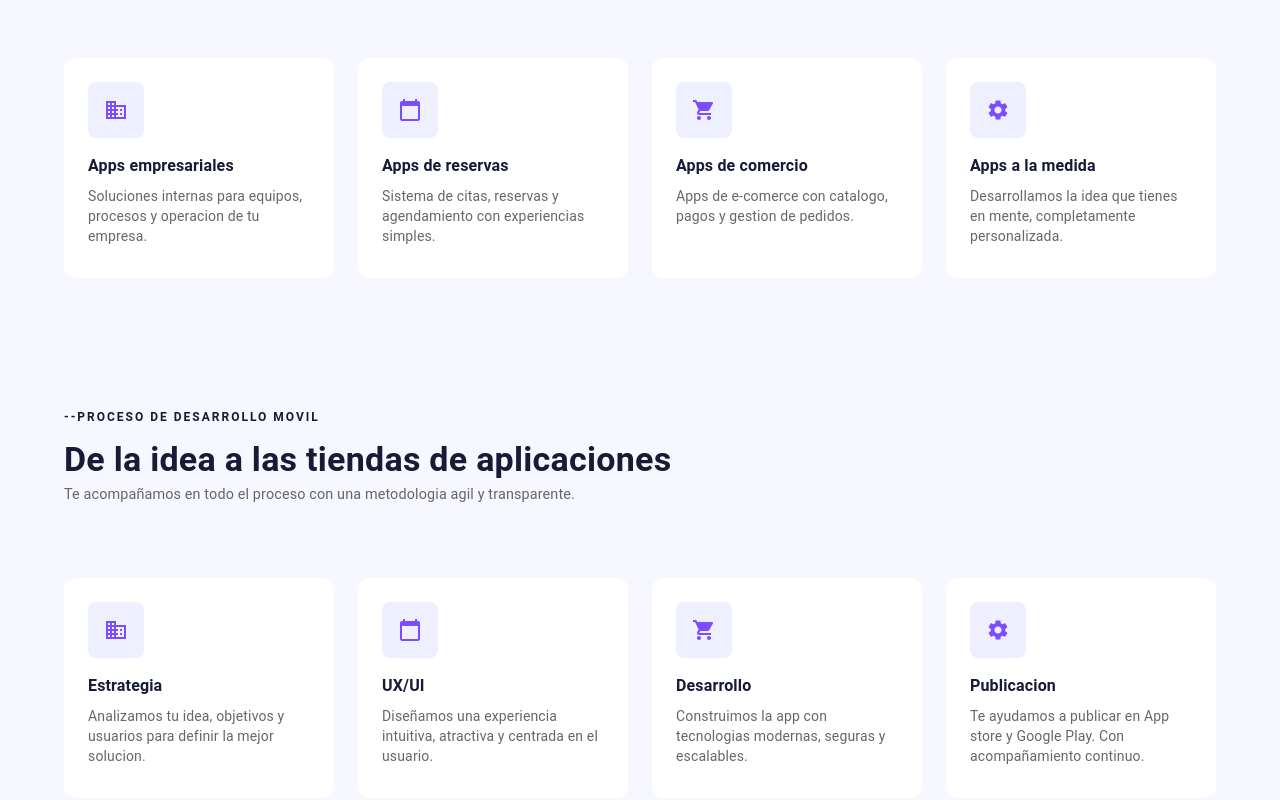
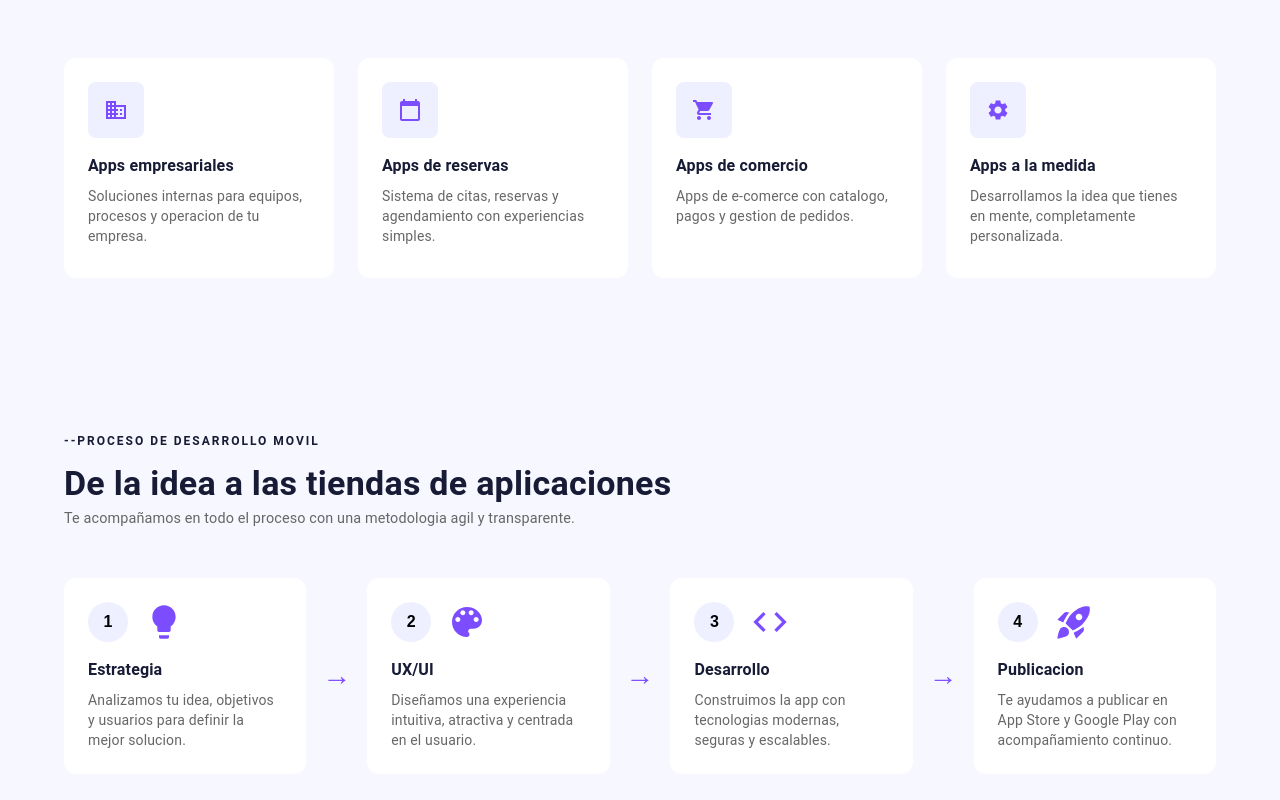
Before and after one commit to jessicahernandezt/dev-nova-solutions, a React (Vite) app: page /aplicaciones-moviles in a window 1280 px wide. Shown: the part 790-1590 px from the top of the page. Built offline with nearby package versions, Linux system fonts and the light colour scheme.

Commit message:
feat:se termino la pagina de proceso de desarrollo movil

```diff
--- a/src/components/ProcesoDesarrolloMovil.jsx
+++ b/src/components/ProcesoDesarrolloMovil.jsx
@@ -1,143 +1,153 @@
-import DomainIcon from '@mui/icons-material/Domain';
-import CalendarTodayIcon from '@mui/icons-material/CalendarToday';
-import ShoppingCartIcon from '@mui/icons-material/ShoppingCart';
-import SettingsIcon from '@mui/icons-material/Settings';
-import {
-    Box,
-    Button,
-    Container,
-    Typography
-} from '@mui/material'
+import LightbulbIcon from '@mui/icons-material/Lightbulb';
+import ColorLensIcon from '@mui/icons-material/ColorLens';
+import CodeIcon from '@mui/icons-material/Code';
+import RocketLaunchIcon from '@mui/icons-material/RocketLaunch';
+import { Box, Container, Typography } from '@mui/material'
 
 function ProcesoDesarroloMovil() {
     return (
-        <Box
-            sx={{
-                minHeight: '520px',
+        <Box sx={{ minHeight: '520px',
         display: 'flex',
         alignItems: 'center',
         backgroundColor: '#f7f7ff',
-                py: 6
-            }}>
-                <Container maxWidth='lg'>
-                <Box
-                    sx={{
-                    display: 'flex',
-                    justifyContent: 'space-between',
-                    alignItems: 'flex-start'
-                    }}>
-
-                    <Box sx={{ width: '60%' }}>
+        py: 6 }}>
+            <Container>
                 <Typography
                     variant='overline'
-                            sx={{
-                            color: '#171b35',
-                            fontWeight: 'bold',
-                            letterSpacing: 2
-                            }}>
+                    sx={{ color: '#171b35', fontWeight: 'bold', letterSpacing: 2 }}>
                     --Proceso de desarrollo movil
                 </Typography>
 
                 <Typography
                     variant='h4'
-                            sx={{ fontWeight: 'bold', color: '#171b35', mt: 1, mb: 1, lineHeight:'1'}}>
+                    sx={{ fontWeight: 'bold', color: '#171b35', mt: 1, mb: 1, lineHeight: '1' }}>
                     De la idea a las tiendas de aplicaciones
                 </Typography>
-                         <Typography
-                        sx={{color: '#666', fontSize: '0.9rem', mb:3}}
-                        >Te acompañamos en todo el proceso con una metodologia agil y transparente.</Typography>
-                    </Box>
-                </Box>
+
+                <Typography sx={{ color: '#666', fontSize: '0.9rem', mb: 3 }}>
+                    Te acompañamos en todo el proceso con una metodologia agil y transparente.
+                </Typography>
 
                 <Box
                     sx={{
+                        display: 'flex',
+                        flexDirection: { xs: 'column', md: 'row' },
+                        mt: 6,
+                    }}>
+
+                    <Box sx={{ p: 3, borderRadius: 3, bgcolor: '#fff', flex: 1 }}>
+                        <Box sx={{ display: 'flex', alignItems: 'center', gap: 2, mb: 2 }}>
+                            <Box sx={{
+                                width: 40,
+                                height: 40,
+                                borderRadius: 10,
+                                bgcolor: '#eef0ff',
                                 display: 'grid',
-                        gridTemplateColumns: {xs: '1fr',sm: 'repeat(4, 1fr)'},
-                        gap: 3,
-                        mt: 6,
-                    }}
-                    >
-
-                    <Box sx={{ p: 3, borderRadius: 3, bgcolor: '#fff' }}>
-                        <Box sx={{
-                            width: 56,
-                            height: 56,
-                            borderRadius: 2,
-                            bgcolor: '#eef0ff',
-                            color: '#7c4dff',
-                            display: 'grid',
-                            placeItems: 'center', mb: 2,
-                            }}>
-                        <DomainIcon />
+                                placeItems: 'center',
+                                fontWeight: 'bold',
+                                flexShrink: 0 }}>
+                                1
+                            </Box>
+                            <LightbulbIcon sx={{ fontSize: 40, color: '#7c4dff' }} />
                         </Box>
                         <Typography sx={{ fontWeight: 'bold', color: '#171b35' }}>
                             Estrategia
                         </Typography>
-                        <Typography variant="body2" sx={{ color: 'text.secondary', my: 1 }}>
+                        <Typography variant="body2" sx={{ color: 'text.secondary', mt: 1 }}>
                             Analizamos tu idea, objetivos y usuarios para definir la mejor solucion.
                         </Typography>
                     </Box>
 
+                    <Box sx={{ alignSelf: 'center',
+                        px: { md: 2 }, py: { xs: 1, md: 0 },
+                        color: '#7c4dff',
+                        fontSize: '1.8rem',
+                        lineHeight: 1,
+                        transform: { xs: 'rotate(90deg)', md: 'none' } }}>
+                        →
+                    </Box>
 
-                    <Box sx={{ p: 3, borderRadius: 3, bgcolor: '#fff' }}>
-                        <Box sx={{
-                            width: 56,
-                            height: 56,
-                            borderRadius: 2,
+                    <Box sx={{ p: 3, borderRadius: 3, bgcolor: '#fff', flex: 1 }}>
+                        <Box sx={{ display: 'flex', alignItems: 'center', gap: 2, mb: 2 }}>
+                            <Box sx={{ width: 40,
+                                height: 40,
+                                borderRadius: 10,
                                 bgcolor: '#eef0ff',
-                            color: '#7c4dff',
                                 display: 'grid',
-                            placeItems: 'center', mb: 2,
-                        }}>
-                        <CalendarTodayIcon />
+                                placeItems: 'center',
+                                fontWeight: 'bold',
+                                flexShrink: 0 }}>
+                                2
+                            </Box>
+                            <ColorLensIcon sx={{ fontSize: 40, color: '#7c4dff' }} />
                         </Box>
                         <Typography sx={{ fontWeight: 'bold', color: '#171b35' }}>
                             UX/UI
                         </Typography>
-                        <Typography variant="body2" sx={{ color: 'text.secondary', my: 1 }}>
+                        <Typography variant="body2" sx={{ color: 'text.secondary', mt: 1 }}>
                             Diseñamos una experiencia intuitiva, atractiva y centrada en el usuario.
                         </Typography>
                     </Box>
 
+                    <Box sx={{ alignSelf: 'center',
+                        px: { md: 2 }, py: { xs: 1, md: 0 },
+                        color: '#7c4dff',
+                        fontSize: '1.8rem',
+                        lineHeight: 1,
+                        transform: { xs: 'rotate(90deg)', md: 'none' } }}>
+                        →
+                    </Box>
 
-                    <Box sx={{ p: 3, borderRadius: 3, bgcolor: '#fff' }}>
-                        <Box sx={{
-                            width: 56,
-                            height: 56,
-                            borderRadius: 2,
+                    <Box sx={{ p: 3, borderRadius: 3, bgcolor: '#fff', flex: 1 }}>
+                        <Box sx={{ display: 'flex', alignItems: 'center', gap: 2, mb: 2 }}>
+                            <Box sx={{ width: 40,
+                                height: 40,
+                                borderRadius: 10,
                                 bgcolor: '#eef0ff',
-                            color: '#7c4dff',
                                 display: 'grid',
-                            placeItems: 'center', mb: 2,
-                        }}>
-                        <ShoppingCartIcon />
+                                placeItems: 'center',
+                                fontWeight: 'bold',
+                                flexShrink: 0 }}>
+                                3
+                            </Box>
+                            <CodeIcon sx={{ fontSize: 40, color: '#7c4dff' }} />
                         </Box>
                         <Typography sx={{ fontWeight: 'bold', color: '#171b35' }}>
                             Desarrollo
                         </Typography>
-                        <Typography variant="body2" sx={{ color: 'text.secondary', my: 1 }}>
+                        <Typography variant="body2" sx={{ color: 'text.secondary', mt: 1 }}>
                             Construimos la app con tecnologias modernas, seguras y escalables.
                         </Typography>
                     </Box>
 
+                    <Box sx={{ alignSelf: 'center',
+                        px: { md: 2 }, py: { xs: 1, md: 0 },
+                        color: '#7c4dff',
+                        fontSize: '1.8rem',
+                        lineHeight: 1,
+                        transform: { xs: 'rotate(90deg)', md: 'none' } }}>
+                        →
+                    </Box>
 
-                    <Box sx={{ p: 3, borderRadius: 3, bgcolor: '#fff' }}>
-                        <Box sx={{
-                            width: 56,
-                            height: 56,
-                            borderRadius: 2,
+                    <Box sx={{ p: 3, borderRadius: 3, bgcolor: '#fff', flex: 1 }}>
+                        <Box sx={{ display: 'flex', alignItems: 'center', gap: 2, mb: 2 }}>
+                            <Box sx={{ width: 40,
+                                height: 40,
+                                borderRadius: 10,
                                 bgcolor: '#eef0ff',
-                            color: '#7c4dff',
                                 display: 'grid',
-                            placeItems: 'center', mb: 2,
-                        }}>
-                            <SettingsIcon />
+                                placeItems: 'center',
+                                fontWeight: 'bold',
+                                flexShrink: 0 }}>
+                                4
+                            </Box>
+                            <RocketLaunchIcon sx={{ fontSize: 40, color: '#7c4dff' }} />
                         </Box>
                         <Typography sx={{ fontWeight: 'bold', color: '#171b35' }}>
                             Publicacion
                         </Typography>
-                        <Typography variant="body2" sx={{ color: 'text.secondary', my: 1 }}>
-                        Te ayudamos a publicar en App store y Google Play. Con acompañamiento continuo.
+                        <Typography variant="body2" sx={{ color: 'text.secondary', mt: 1 }}>
+                            Te ayudamos a publicar en App Store y Google Play con acompañamiento continuo.
                         </Typography>
                     </Box>
                 </Box>
```
Lines whose indentation alone changed are shown as unchanged.
